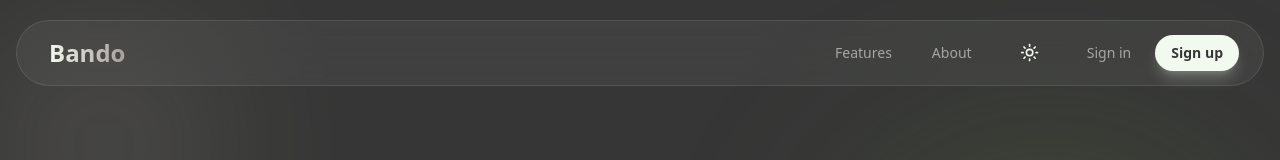
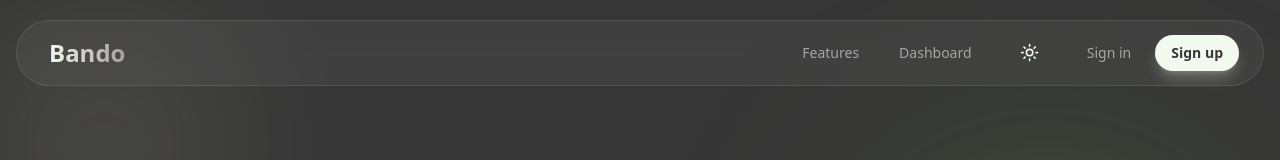
Before and after one commit to Arpitray/Realchat, a Next.js app: page / in a window 1280 px wide. Shown: the top 160 px of the page. Built offline with nearby package versions, Linux system fonts and the light colour scheme; no server answers.

Commit message:
final fix 5

```diff
--- a/app/components/animated-testimonials.tsx
+++ b/app/components/animated-testimonials.tsx
@@ -154,13 +154,13 @@ export const AnimatedTestimonials = ({
           <div className="flex gap-4 pt-4 md:pt-8">
             <button
               onClick={handlePrev}
-              className="h-7 w-7 rounded-full bg-secondary flex items-center justify-center group/button"
+              className="h-7 w-7 rounded-full bg-secondary flex items-center justify-center group/button cursor-pointer"
             >
               <IconArrowLeft className="h-5 w-5 text-foreground group-hover/button:rotate-12 transition-transform duration-300" />
             </button>
             <button
               onClick={handleNext}
-              className="h-7 w-7 rounded-full bg-secondary flex items-center justify-center group/button"
+              className="h-7 w-7 rounded-full bg-secondary flex items-center justify-center group/button cursor-pointer"
             >
               <IconArrowRight className="h-5 w-5 text-foreground group-hover/button:-rotate-12 transition-transform duration-300" />
             </button>
--- a/app/components/resizable-navbar.tsx
+++ b/app/components/resizable-navbar.tsx
@@ -335,7 +335,7 @@ export const ResizableNavbar = () => {
 
   const navItems = [
     { name: "Features", link: "/#features" },
-    { name: "About", link: "/#about" },
+    { name: "Dashboard", link: "/dashboard" },
   ];
 
   return (
--- a/app/page.tsx
+++ b/app/page.tsx
@@ -3,7 +3,7 @@
 import { motion } from "motion/react";
 import Link from "next/link";
 import CardCarousal from "./components/CardCarousal";
-import { ArrowRight, MessageSquare, PenTool, Share2, Zap } from "lucide-react";
+import { ArrowRight, MessageSquare, PenTool, Zap } from "lucide-react";
 
 const container = {
   hidden: { opacity: 0 },
```
